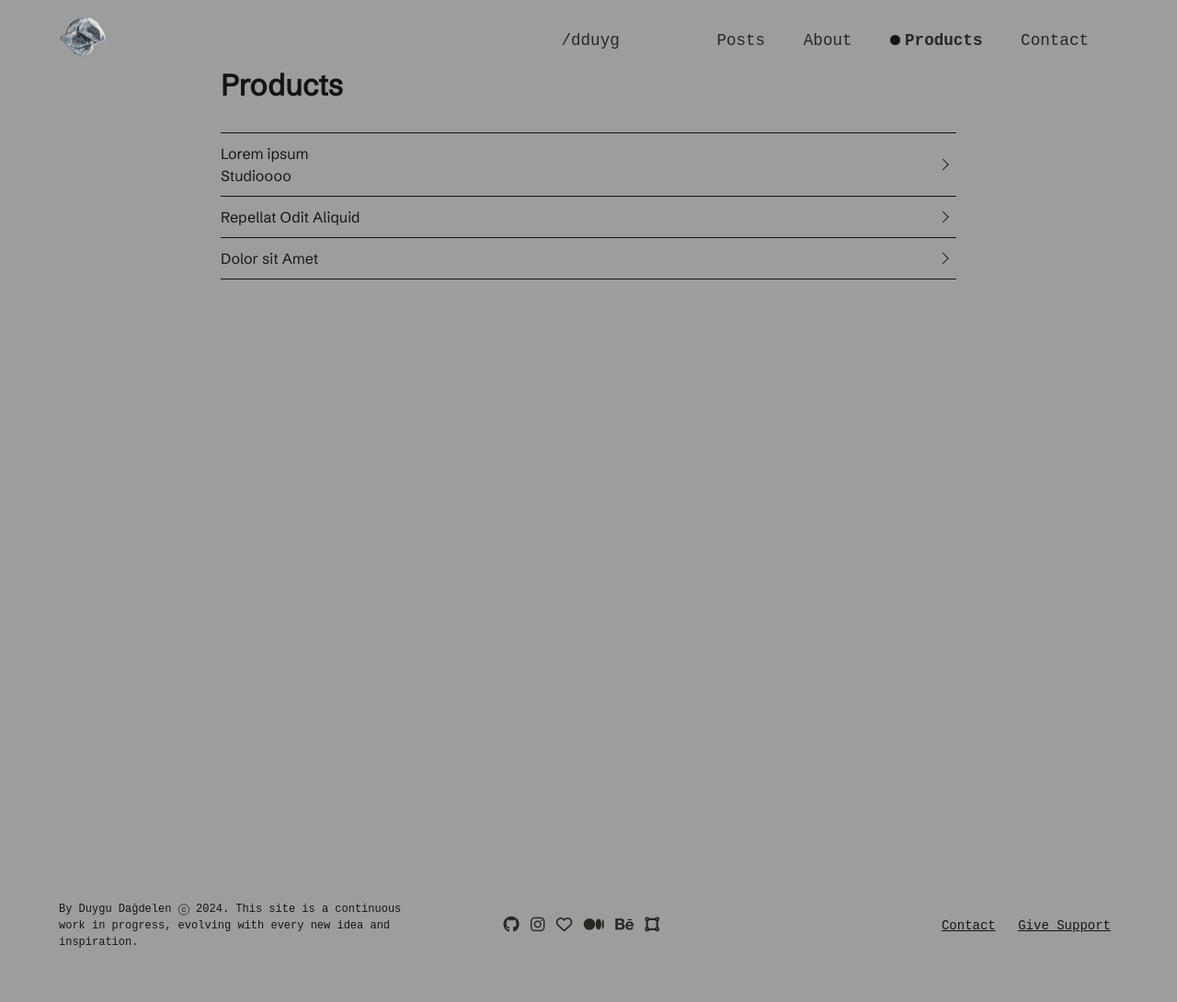
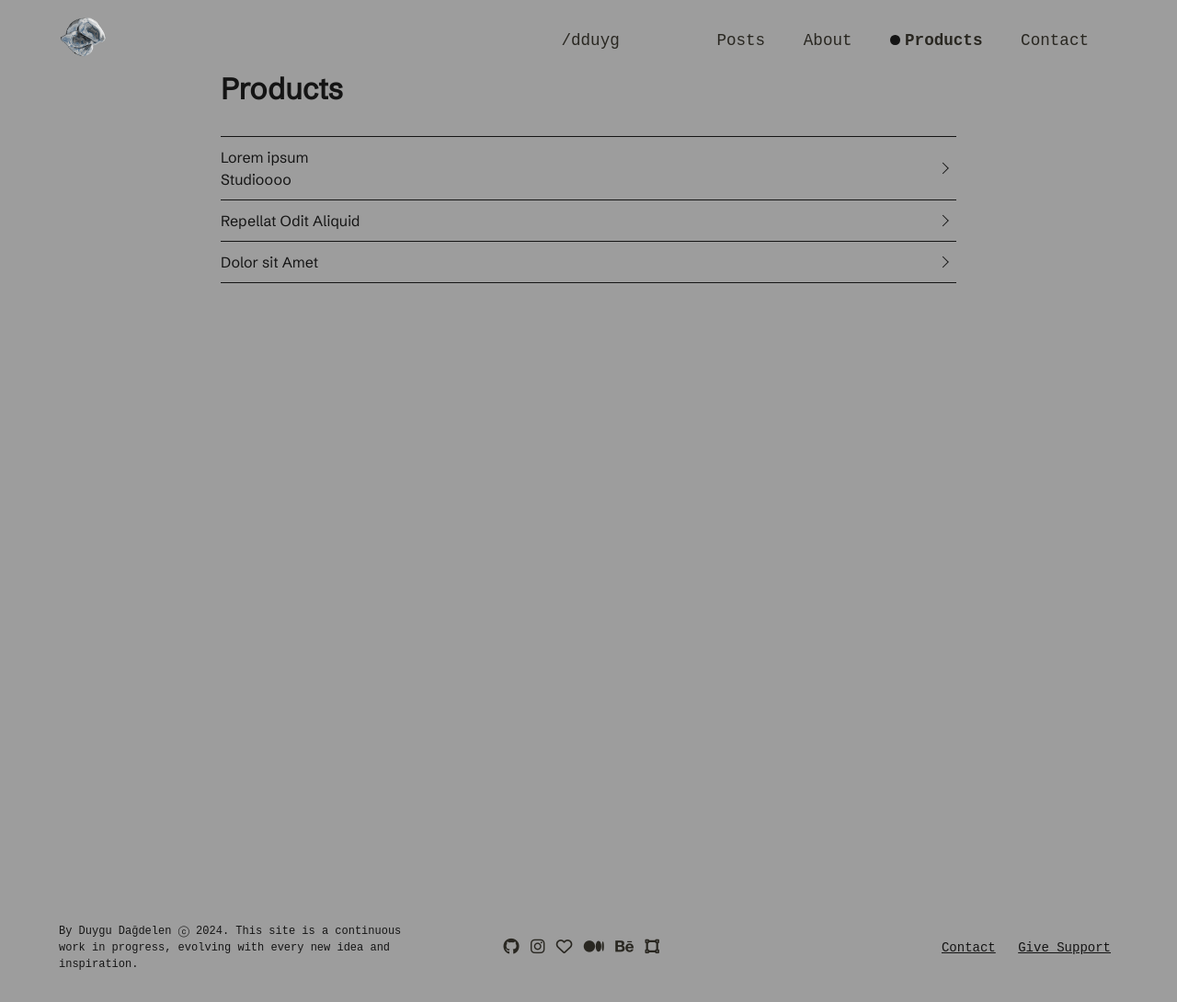
Before and after one commit to dduyg/duuuy, a Jekyll site: the page built from works/index.html, in a window 1280 px wide. Shown: the whole page at 92% size. Built offline with Jekyll 4.4.1, drawn with Linux system fonts in a browser that asks for light colours; nearby versions of some CDN libraries; some web fonts are replaced; before the commit the page ends 1066 px from its top, so only the background shows below that.

Commit message:
Update products.css

```diff
--- a/assets/products.css
+++ b/assets/products.css
@@ -1,12 +1,12 @@
 main {
   display: flex;
   flex-direction: column;
+  justify-content: center;
   align-items: center;
-  justify-content: center;
   min-height: 100vh;
   max-width: 800px;
-  margin: 0 auto;
-  padding: 3em 1.25em 0;
+  padding: 1.25em;
+  margin: 2em auto 0;
 }
 
 h1 {
```
